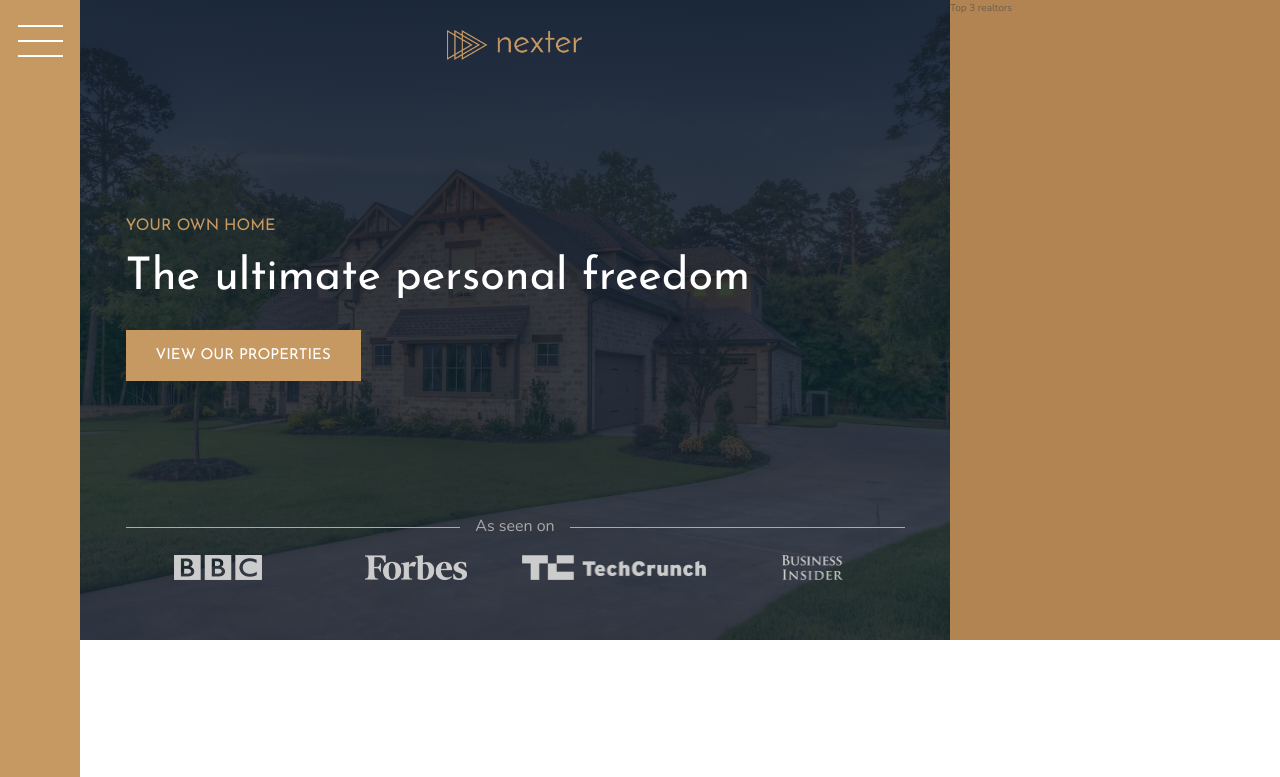
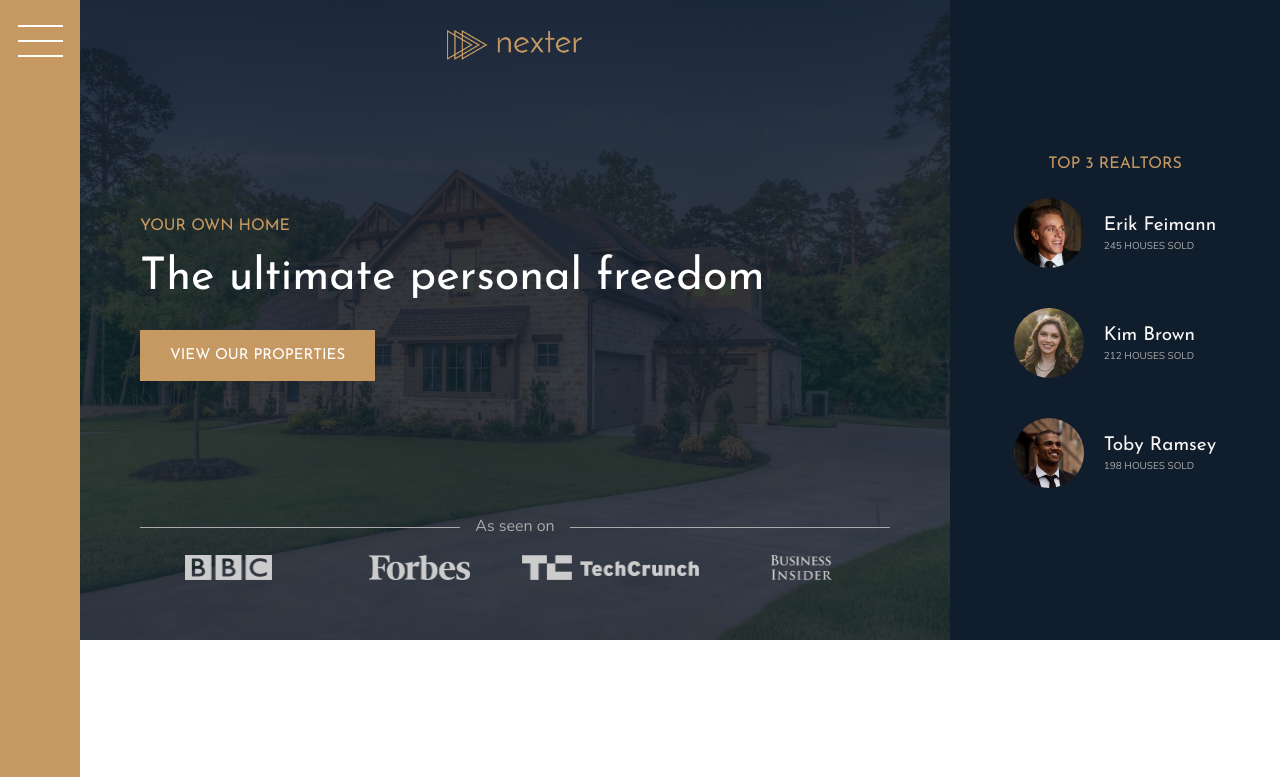
Before and after one commit to fisayowatti/Nexter, a website: page index.html in a window 1280 px wide. Shown: the top 777 px of the page. Drawn offline with nearby package versions, Linux system fonts and the light colour scheme.

Commit message:
Markup and css for realtors section

```diff
--- a/index.html
+++ b/index.html
@@ -35,7 +35,26 @@
     </header>
 
     <div class="realtors">
-        Top 3 realtors
+        <h3 class="heading-3">Top 3 Realtors</h3>
+        <div class="realtors__list">
+            <img src="img/realtor-1.jpeg" alt="First Realtor" class="realtors__img">
+            <div class="realtors__details">
+                <h4 class="heading-4 heading-4--light">Erik Feimann</h4>
+                <div class="realtors__sold">245 houses sold</div>
+            </div>
+
+            <img src="img/realtor-2.jpeg" alt="Second Realtor" class="realtors__img">
+            <div class="realtors__details">
+                <h4 class="heading-4 heading-4--light">Kim Brown</h4>
+                <div class="realtors__sold">212 houses sold</div>
+            </div>
+
+            <img src="img/realtor-3.jpeg" alt="Third Realtor" class="realtors__img">
+            <div class="realtors__details">
+                <h4 class="heading-4 heading-4--light">Toby Ramsey</h4>
+                <div class="realtors__sold">198 houses sold</div>
+            </div>
+        </div>
     </div>
 
     <section class="features">
--- a/sass/_realtors.scss
+++ b/sass/_realtors.scss
@@ -1,4 +1,33 @@
 .realtors {
-    background-color: $color-primary-dark;
+    background-color: $color-secondary;
     grid-column: col-start 7 / full-end;
+    padding: 3rem;
+
+    display: grid;
+    grid-template-columns: min-content;
+    grid-row-gap: 2rem;
+    justify-content: center;
+    align-content: center;
+    justify-items: center;
+
+
+    &__list {
+        display: grid;
+        grid-template-columns: min-content max-content;
+        grid-column-gap: 2rem;
+        grid-row-gap: 5vh;
+        align-items: center;
+    }
+
+    &__img {
+        width: 7rem;
+        border-radius: 50%;
+        // display: block;
+    }
+
+    &__sold {
+        color: $color-grey-light-2;
+        text-transform: uppercase;
+        margin-top: -.3rem;
+    }
 }
```
Also changed, not shown: css/style.css.
